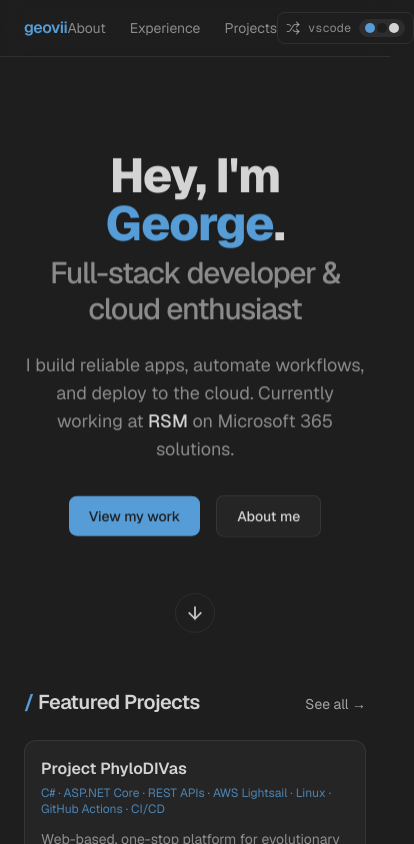
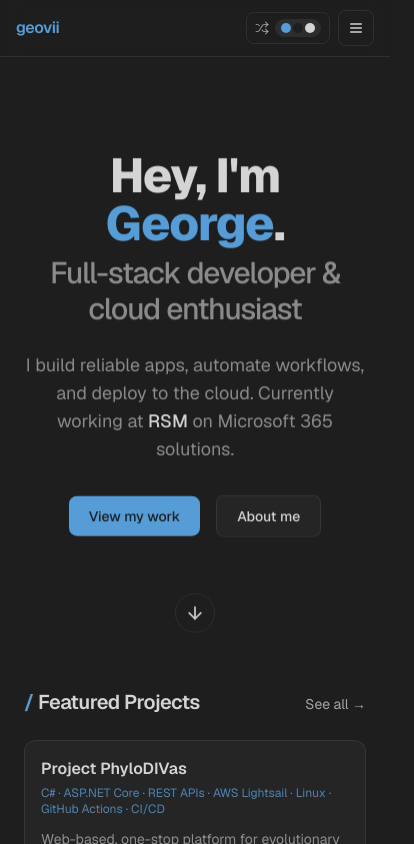
Before and after one commit to GeorgeVekios/geovii.dev, a Next.js app: page / in a window 390 px wide. Shown: the top 844 px of the page, 414 px wide, since content can reach past the window. Built offline with nearby package versions, Linux system fonts and the light colour scheme.

Commit message:
Nav is now approprite on Mobile aspect ratios.

```diff
--- a/components/layout/Header.tsx
+++ b/components/layout/Header.tsx
@@ -1,28 +1,37 @@
 "use client";
+import { useState } from "react";
 import Link from "next/link";
 import { site } from "@/data/site";
-import {usePathname} from "next/navigation";
+import { usePathname } from "next/navigation";
+import { Menu, X } from "lucide-react";
 import ThemePicker from "@/components/ui/ThemePicker";
 
-const links =[
-  {href: "/about", label: "About"},
-  {href: "/experience", label: "Experience"},
-  {href: "/projects", label: "Projects"},
-  //{href: "/contact", label: "Contact"},
+const links = [
+  { href: "/about", label: "About" },
+  { href: "/experience", label: "Experience" },
+  { href: "/projects", label: "Projects" },
 ];
 
-export default function Header(){
+export default function Header() {
   const pathname = usePathname();
+  const [mobileMenuOpen, setMobileMenuOpen] = useState(false);
+
   return (
     <header className="sticky top-0 z-30 backdrop-blur-md bg-background/80 border-b border-border">
-      <div className="max-w-5xl mx-auto px-6 sm:px-10 lg:px-16 h-14 flex items-center justify-between">
-        <Link href="/" className="font-semibold tracking-tight text-accent hover:text-accent-hover transition-colors">
+      <div className="max-w-5xl mx-auto px-4 sm:px-10 lg:px-16 h-14 flex items-center justify-between">
+        {/* Logo */}
+        <Link
+          href="/"
+          className="font-semibold tracking-tight text-accent hover:text-accent-hover transition-colors"
+        >
           {site.headerName}
         </Link>
-        <nav className="flex gap-6 text-sm">
-          {links.map(({href, label}) => {
+
+        {/* Desktop nav */}
+        <nav className="hidden sm:flex gap-6 text-sm">
+          {links.map(({ href, label }) => {
             const active = pathname === href;
-            return(
+            return (
               <Link
                 key={href}
                 href={href}
@@ -37,8 +46,46 @@ export default function Header(){
             );
           })}
         </nav>
-        <ThemePicker />
+
+        {/* Right side: theme picker + mobile menu button */}
+        <div className="flex items-center gap-2">
+          <ThemePicker />
+
+          {/* Mobile menu button */}
+          <button
+            onClick={() => setMobileMenuOpen(!mobileMenuOpen)}
+            className="sm:hidden inline-flex h-9 w-9 items-center justify-center rounded-lg border border-border hover:border-accent/50 hover:text-accent transition-colors"
+            aria-label="Toggle menu"
+          >
+            {mobileMenuOpen ? <X className="h-4 w-4" /> : <Menu className="h-4 w-4" />}
+          </button>
+        </div>
       </div>
+
+      {/* Mobile nav dropdown */}
+      {mobileMenuOpen && (
+        <nav className="sm:hidden border-t border-border bg-background/95 backdrop-blur-md">
+          <div className="px-4 py-3 space-y-1">
+            {links.map(({ href, label }) => {
+              const active = pathname === href;
+              return (
+                <Link
+                  key={href}
+                  href={href}
+                  onClick={() => setMobileMenuOpen(false)}
+                  className={`block py-2 px-3 rounded-lg text-sm transition-colors ${
+                    active
+                      ? "text-accent bg-accent-muted font-medium"
+                      : "text-muted hover:text-foreground hover:bg-surface-hover"
+                  }`}
+                >
+                  {label}
+                </Link>
+              );
+            })}
+          </div>
+        </nav>
+      )}
     </header>
-  )
+  );
 }
--- a/components/ui/ThemePicker.tsx
+++ b/components/ui/ThemePicker.tsx
@@ -80,11 +80,11 @@ export default function ThemePicker() {
       {/* Trigger button */}
       <button
         onClick={() => setIsOpen(!isOpen)}
-        className="flex items-center gap-2 px-2 py-1.5 rounded-lg border border-border hover:border-accent/50 transition-colors"
+        className="flex items-center gap-1.5 sm:gap-2 px-2 py-1.5 rounded-lg border border-border hover:border-accent/50 transition-colors"
         aria-label="Select theme"
       >
         <Shuffle className="h-3.5 w-3.5 text-muted" />
-        <span className="text-xs font-mono text-muted">{current.name}</span>
+        <span className="hidden sm:inline text-xs font-mono text-muted">{current.name}</span>
         <ThemeDots dots={current.dots} />
       </button>
 
```
